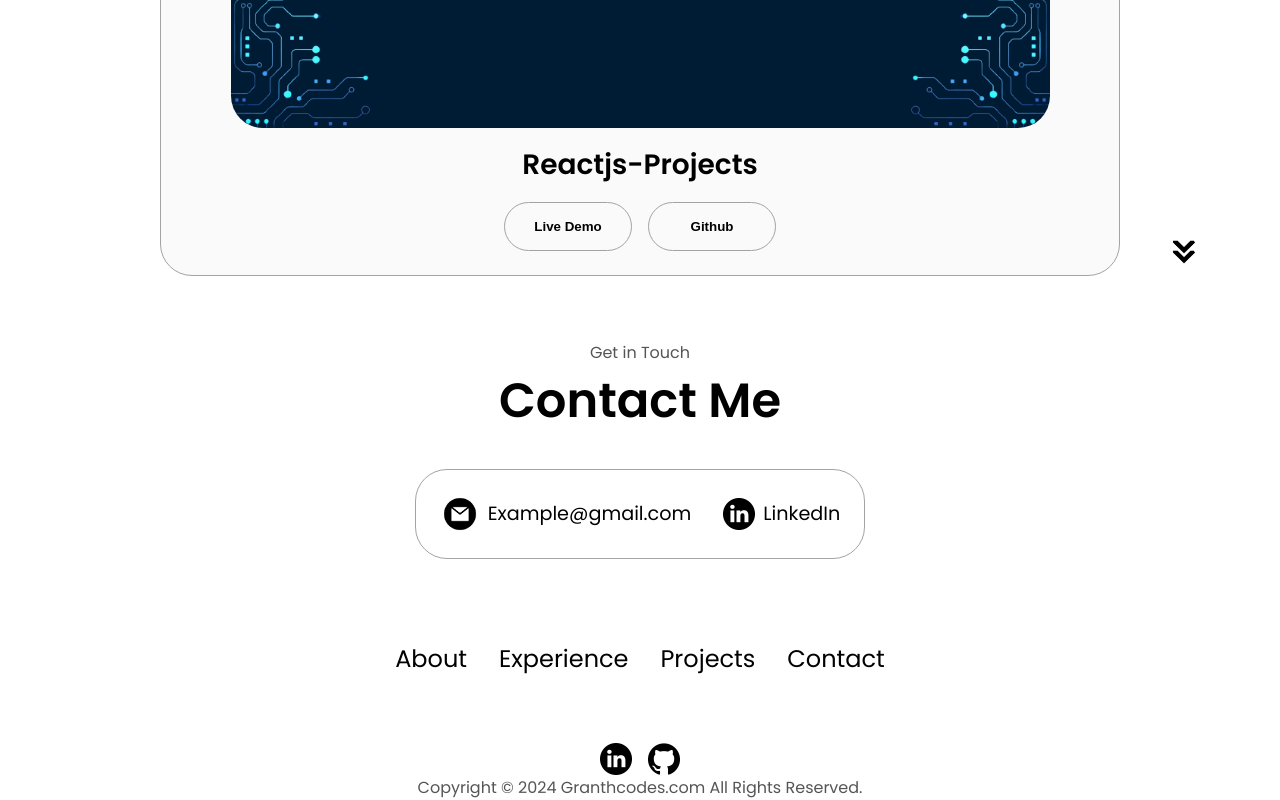
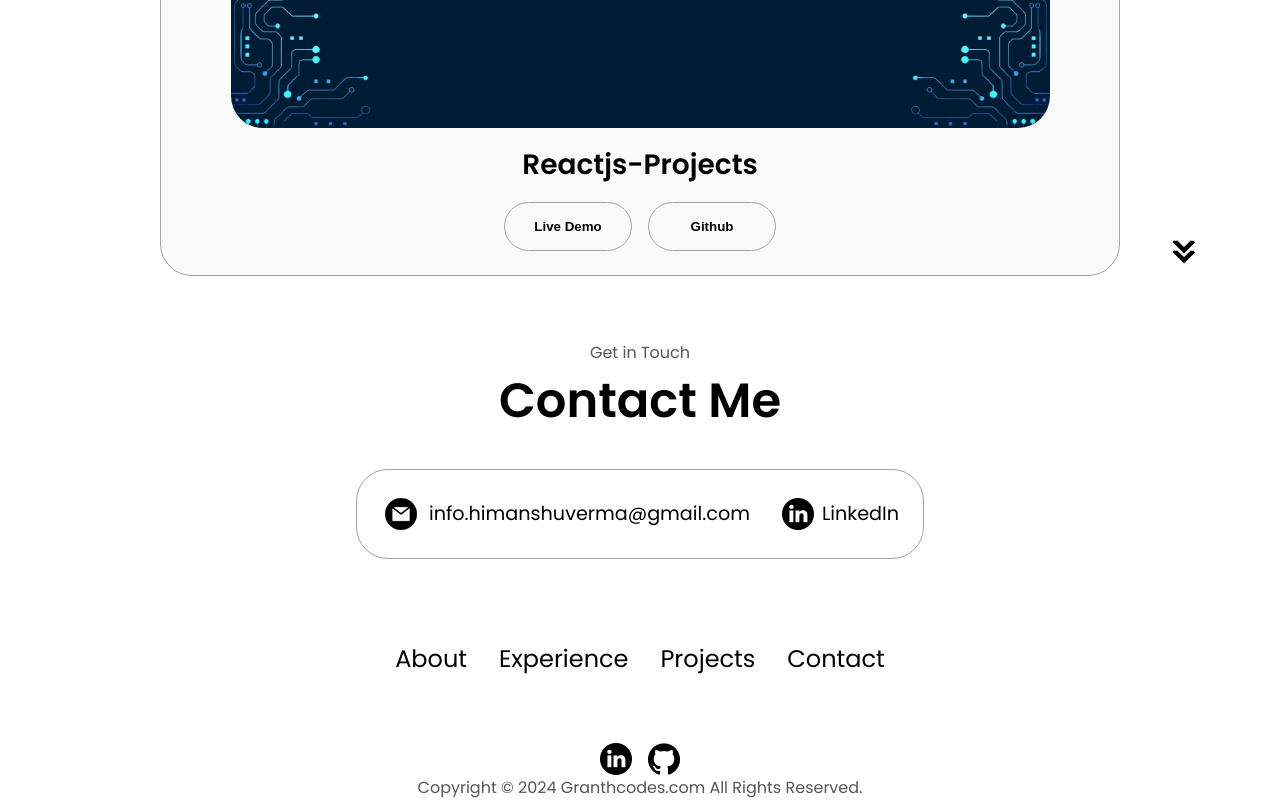
Before and after one commit to granthverma/granthcodes, a plain HTML site: page index.html in a window 1280 px wide. Shown: the part 3887-4687 px from the top of the page. Drawn offline with Linux system fonts and the light colour scheme.

Commit message:
granth codes mail updated

```diff
--- a/index.html
+++ b/index.html
@@ -379,7 +379,7 @@
             alt="Email icon"
             class="icon contact-icon email-icon"
           />
-          <p><a href="mailto:info.himanshuverma@gmail.com" target="_blank">Example@gmail.com</a></p>
+          <p><a href="mailto:info.himanshuverma@gmail.com" target="_blank">info.himanshuverma@gmail.com</a></p>
         </div>
         <div class="contact-info-container">
           <img
```
